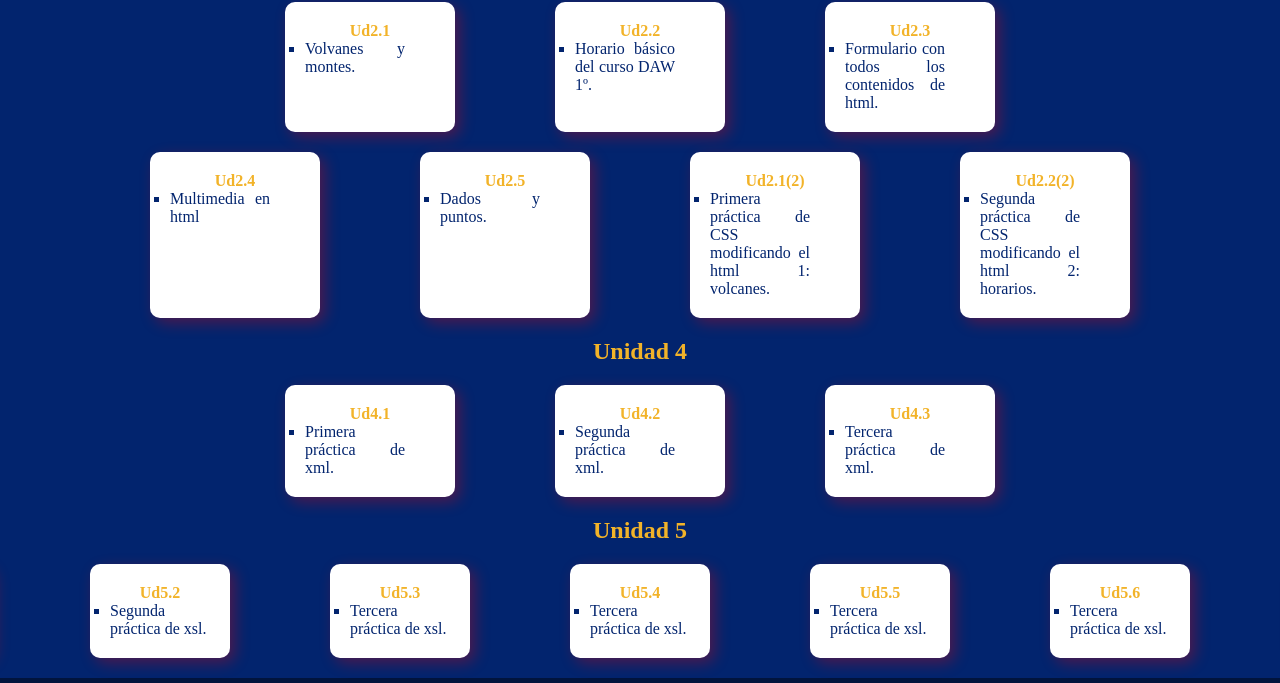
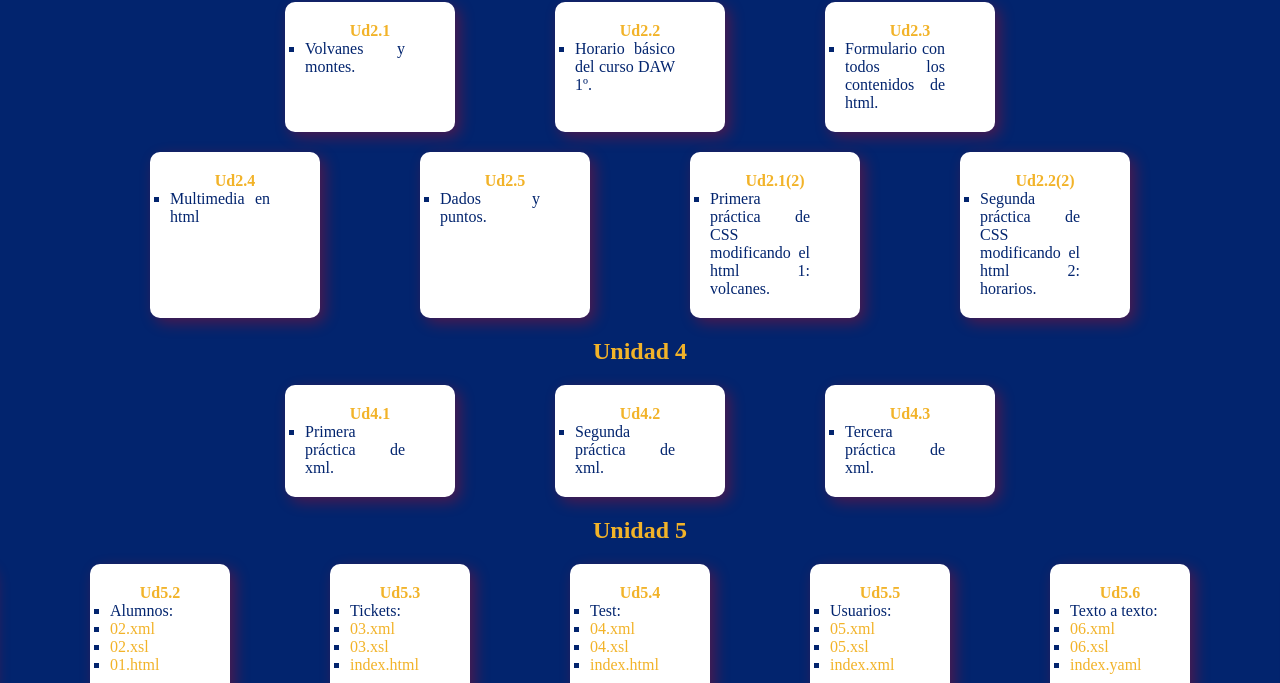
Before and after one commit to SrAllen14/101LMSGIProyectoLMSGI, a plain HTML site: page index.html in a window 1280 px wide. Shown: the part 546-1229 px from the top of the page. Drawn offline with Linux system fonts and the light colour scheme.

Commit message:
Modificacion index y carpeta recolocada

```diff
--- a/index.html
+++ b/index.html
@@ -98,39 +98,55 @@
         </div>
         <h2 id="ud5">Unidad 5</h2>
         <div class="contenedor">
-            <div class="caja"><a href="ud5/01/01.xsl"><b>Ud5.1</b></a>
+            <div class="caja"><b>Ud5.1</b>
                 <ul>
-                    <li>Primera práctica de xsl.</li>
+                    <li>Universidad: </li>
+                    <li><a href="ud5/01/01.md">01.md</a> </li>
                 </ul>
             </div>
-            <div class="caja"><a href="ud5/02/02.xsl"><b>Ud5.2</b></a>
+            <div class="caja"><b>Ud5.2</b>
                 <ul>
-                    <li>Segunda práctica de xsl.</li>
+                    <li>Alumnos: </li>
+                    <li><a href="ud5/02/input/02.xml">02.xml</a></li>
+                    <li><a href="ud5/02/src/02.xsl">02.xsl</a> </li>
+                    <li><a href="ud5/02/target/01.html">01.html</a> </li>
                 </ul>
             </div>
-            <div class="caja"><a href="ud4/03/03.xsl"><b>Ud5.3</b></a>
+            <div class="caja"><b>Ud5.3</b>
                 <ul>
-                    <li>Tercera práctica de xsl.</li>
+                    <li>Tickets: </li>
+                    <li><a href="ud5/03/input/03.xml">03.xml</a></li>
+                    <li><a href="ud5/03/src/03.xsl">03.xsl</a></li>
+                    <li><a href="ud5/03/target/index.html">index.html</a></li>
                 </ul>
             </div>
-            <div class="caja"><a href="ud5/04/04.xsl"><b>Ud5.4</b></a>
+            <div class="caja"><b>Ud5.4</b>
                 <ul>
-                    <li>Tercera práctica de xsl.</li>
+                    <li>Test: </li>
+                    <li><a href="ud5/04/input/modulosdaw1.xml">04.xml</a></li>
+                    <li><a href="ud5/04/src/04.xsl">04.xsl</a></li>
+                    <li><a href="ud5/04/target/index.html">index.html</a></li>
                 </ul>
             </div>
-            <div class="caja"><a href="ud5/05/05.xsl"><b>Ud5.5</b></a>
+            <div class="caja"><b>Ud5.5</b>
                 <ul>
-                    <li>Tercera práctica de xsl.</li>
+                    <li>Usuarios: </li>
+                    <li><a href="ud5/05/input/05.xml">05.xml</a></li>
+                    <li><a href="ud5/05/src/05.xsl">05.xsl</a></li>
+                    <li><a href="ud5/05/target/index.xml">index.xml</a></li>
                 </ul>
             </div>
-            <div class="caja"><a href="ud5/06/06.xsl"><b>Ud5.6</b></a>
+            <div class="caja"><b>Ud5.6</b>
                 <ul>
-                    <li>Tercera práctica de xsl.</li>
+                    <li>Texto a texto: </li>
+                    <li><a href="ud5/06/input/06.xml">06.xml</a></li>
+                    <li><a href="ud5/06/src/06.xsl">06.xsl</a></li>
+                    <li><a href="ud5/06/target/index.yaml">index.yaml</a></li>
                 </ul>
             </div>
             <div class="caja"><a href="ud5/07/07.xsl"><b>Ud5.7</b></a>
                 <ul>
-                    <li>Tercera práctica de xsl.</li>
+                    <li>Predicción de tiempo: </li>
                 </ul>
             </div>
         </div>
```
Also changed, not shown: 3 other files.
